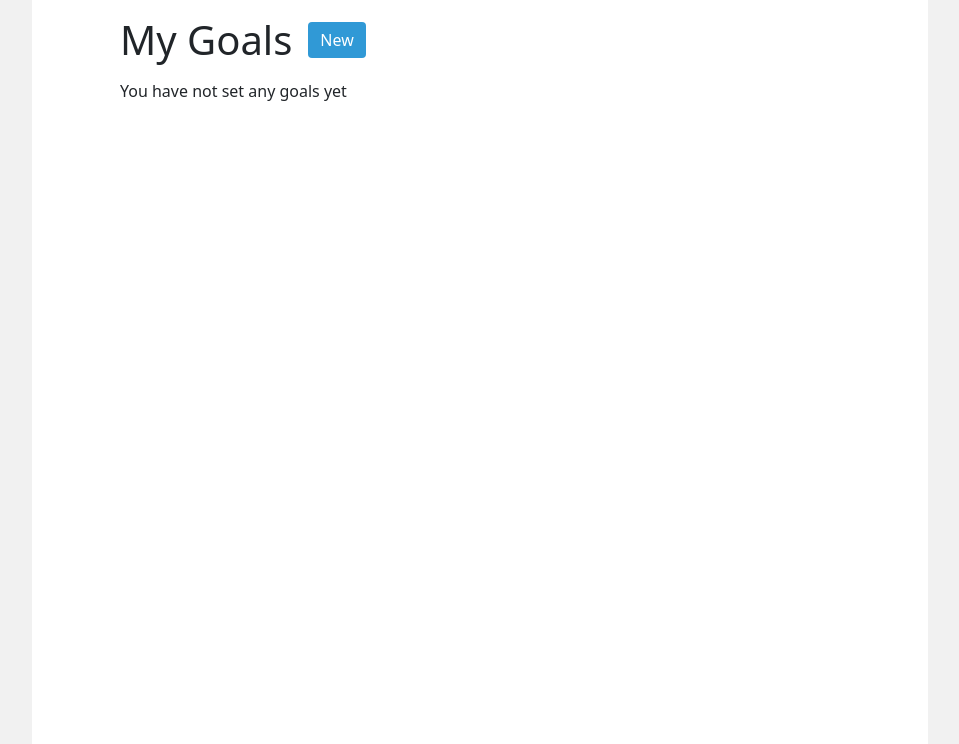
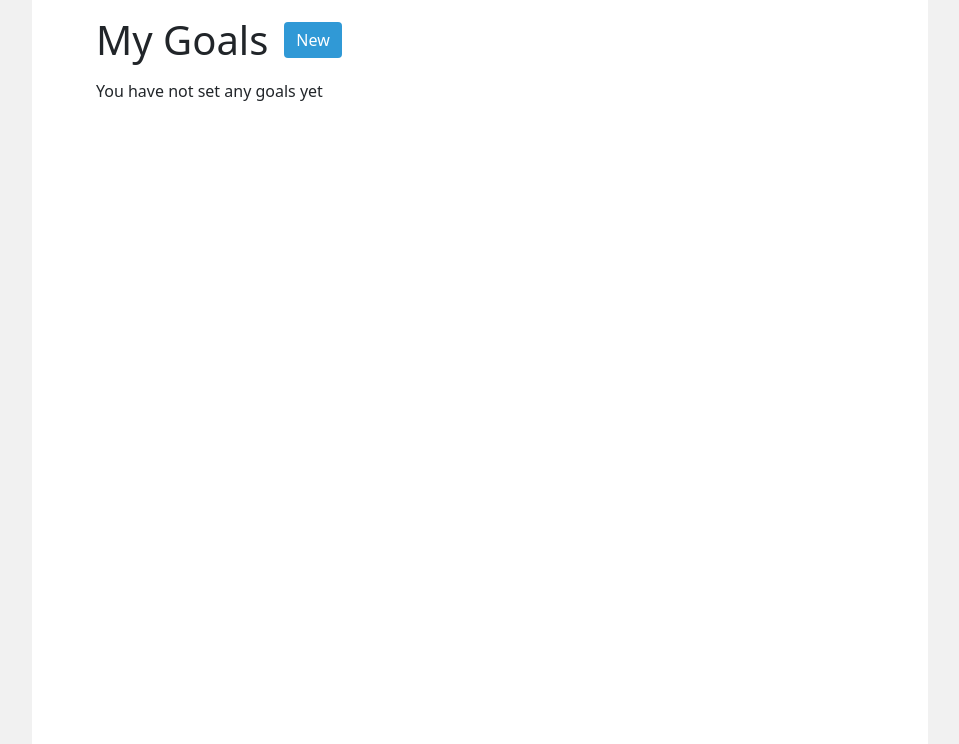
Before and after one commit to markinjamaica/therapy, a Django app: page /goals in a window 1280 px wide. Shown: the part 58-802 px from the top of the page, without its empty margins (160-1119 px from the left). Run offline with Django 3.2, Linux system fonts and the light colour scheme; the visitor is signed in with stand-in values (Sample User, id 1); data that the repository does not hold is empty.

Commit message:
remove extra containers

```diff
--- a/biblehelp/templates/goals.html
+++ b/biblehelp/templates/goals.html
@@ -1,15 +1,15 @@
 {% extends "layout.html" %} {% block title %}Goals | Thinking Biblically
 {%endblock %} {% block body%}
 
-<main class="container">
-    <div class="container heading-container">
+<main>
+    <div class="heading-container">
         <h1>My Goals</h1>
         <a href="{% url 'create' %}" class="btn btn-primary" role="button"
             >New</a
         >
     </div>
 
-    <div class="goal-container container">
+    <div class="goal-container">
         {% if not goals %}
         <p>You have not set any goals yet</p>
         {% endif %} {% for goal in goals %}
```
